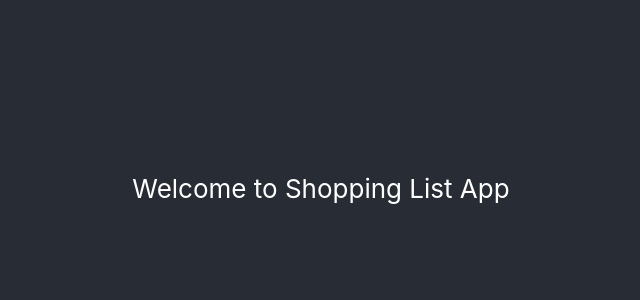
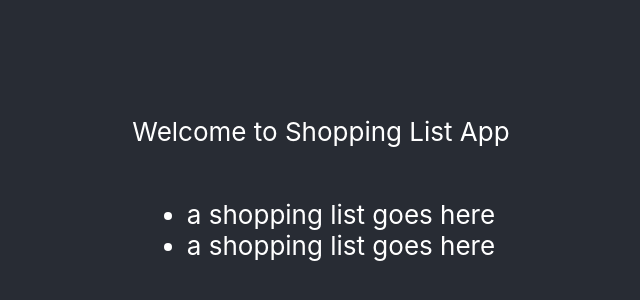
Before and after one commit to ArataKagan/Realtime-Shopping-List, a React (Create React App) app in the folder client/: page / in a window 1280 px wide. Shown: the part 212-512 px from the top of the page, without its empty margins (319-959 px from the left). Built offline with nearby package versions, Linux system fonts and the light colour scheme.

Commit message:
Add shopping list component and dummy text

```diff
--- a/client/src/App.js
+++ b/client/src/App.js
@@ -1,11 +1,16 @@
 import React from 'react';
+import ShoppingList from './components/ShoppingList';
 import './App.css';
 
 function App() {
   return (
-    <div className="App">
-      <header className="App-header">
+    <div className='App'>
+      <header className='App-header'>
         <p>Welcome to Shopping List App</p>
+        <ul>
+          <ShoppingList />
+          <ShoppingList />
+        </ul>
       </header>
     </div>
   );
--- /dev/null
+++ b/client/src/components/ShoppingList.jsx
@@ -0,0 +1,9 @@
+import React, { Component } from 'react';
+
+class ShoppingList extends Component {
+  render() {
+    return <li>a shopping list goes here</li>;
+  }
+}
+
+export default ShoppingList;
```
